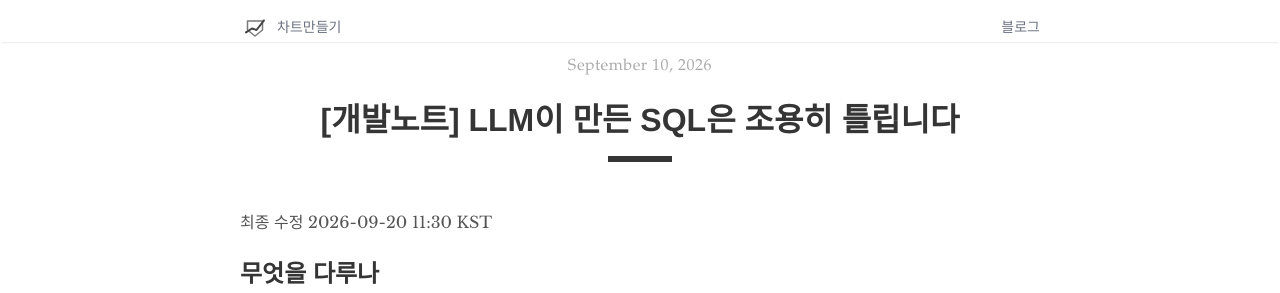
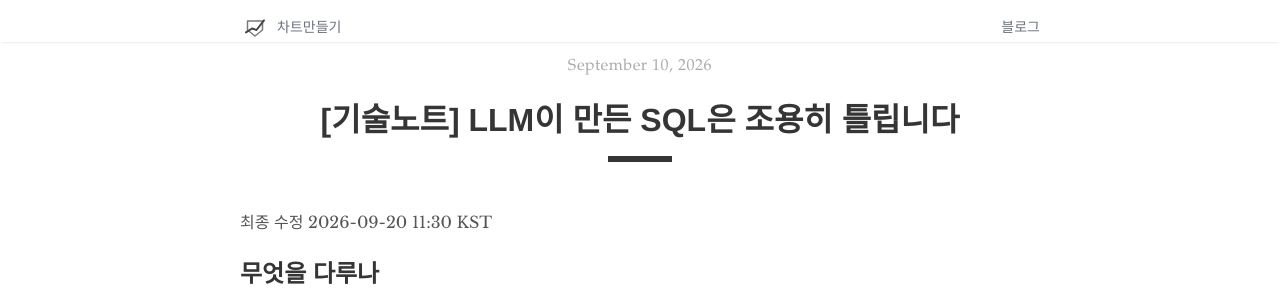
Before and after one commit to sylvakr/baseball-chart-blog, a Jekyll site: the page built from _posts/2026-09-10-llm-text-to-sql-validation.md, in a window 1280 px wide and 900 px high. Shown: the top 293 px of the window. Built offline with Jekyll 4.4.1, drawn with Linux system fonts in a browser that asks for light colours.

Commit message:
vault backup: 2026-11-18 12:47:36

```diff
--- a/_posts/2026-09-10-llm-text-to-sql-validation.md
+++ b/_posts/2026-09-10-llm-text-to-sql-validation.md
@@ -1,6 +1,6 @@
 ---
 layout: post
-title: "[개발노트] LLM이 만든 SQL은 조용히 틀립니다"
+title: "[기술노트] LLM이 만든 SQL은 조용히 틀립니다"
 sticky: false
 hidden: false
 ---
```
